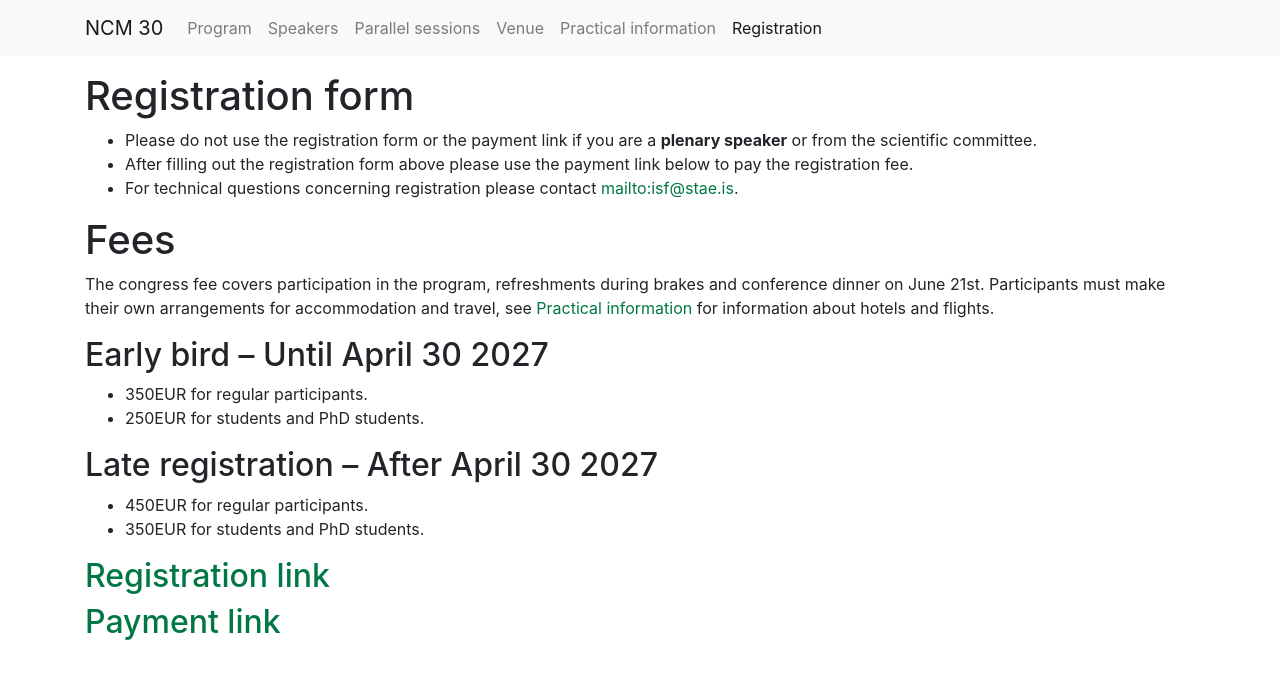
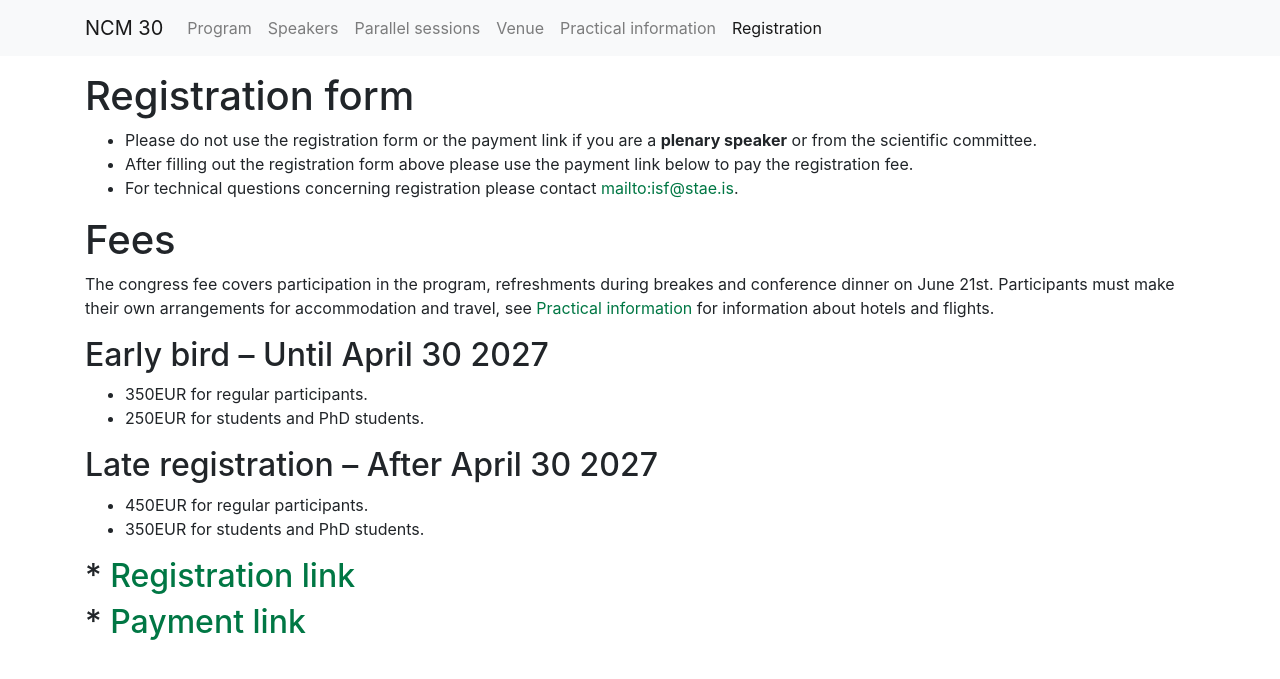
Before and after one commit to IslenskaStaerdfraedafelagid/ncm30-website, a Jekyll site: the page built from registration/index.md, in a window 1280 px wide. Shown: the top 679 px of the page. Built offline with Jekyll 4.4.1, drawn with Linux system fonts in a browser that asks for light colours; our own code applies the rules of GitHub Pages for plain Markdown files.

Commit message:
Fix typos and format registration links in index.md
Corrected typos in the fees section and updated formatting for links.

```diff
--- a/registration/index.md
+++ b/registration/index.md
@@ -10,7 +10,7 @@ layout: default
 
 # Fees
 
-The congress fee covers participation in the program, refreshments during brakes and conference dinner on June 21st. Participants must make their own arrangements for accommodation and travel, see [Practical information](https://ncm30.github.io/info/ ) for information about hotels and flights.
+The congress fee covers participation in the program, refreshments during breakes and conference dinner on June 21st. Participants must make their own arrangements for accommodation and travel, see [Practical information](https://ncm30.github.io/info/ ) for information about hotels and flights.
 
 ## Early bird -- Until April 30 2027
 
@@ -22,6 +22,6 @@ The congress fee covers participation in the program, refreshments during brakes
 * 450EUR for regular participants.
 * 350EUR for students and PhD students.
 
-## [Registration link](https://docs.google.com/forms/d/e/1FAIpQLScmWGpLG6n6qVNZHhfiJAn1q7fYPbVGdXTu4WHPJ782NRvIoQ/viewform)
+## * [Registration link](https://docs.google.com/forms/d/e/1FAIpQLScmWGpLG6n6qVNZHhfiJAn1q7fYPbVGdXTu4WHPJ782NRvIoQ/viewform)
 
-## [Payment link](https://localhost)
+## * [Payment link](https://localhost)
```
